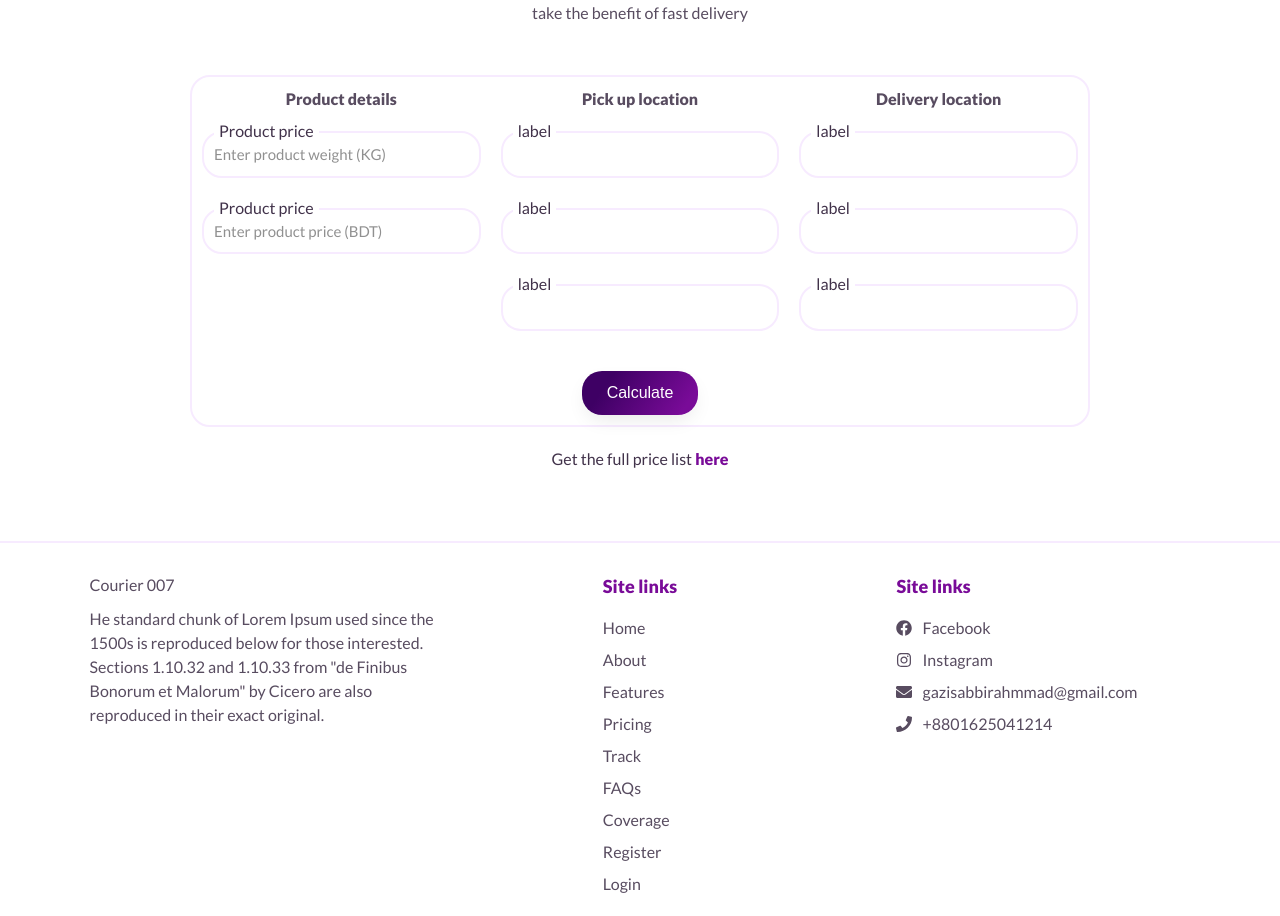
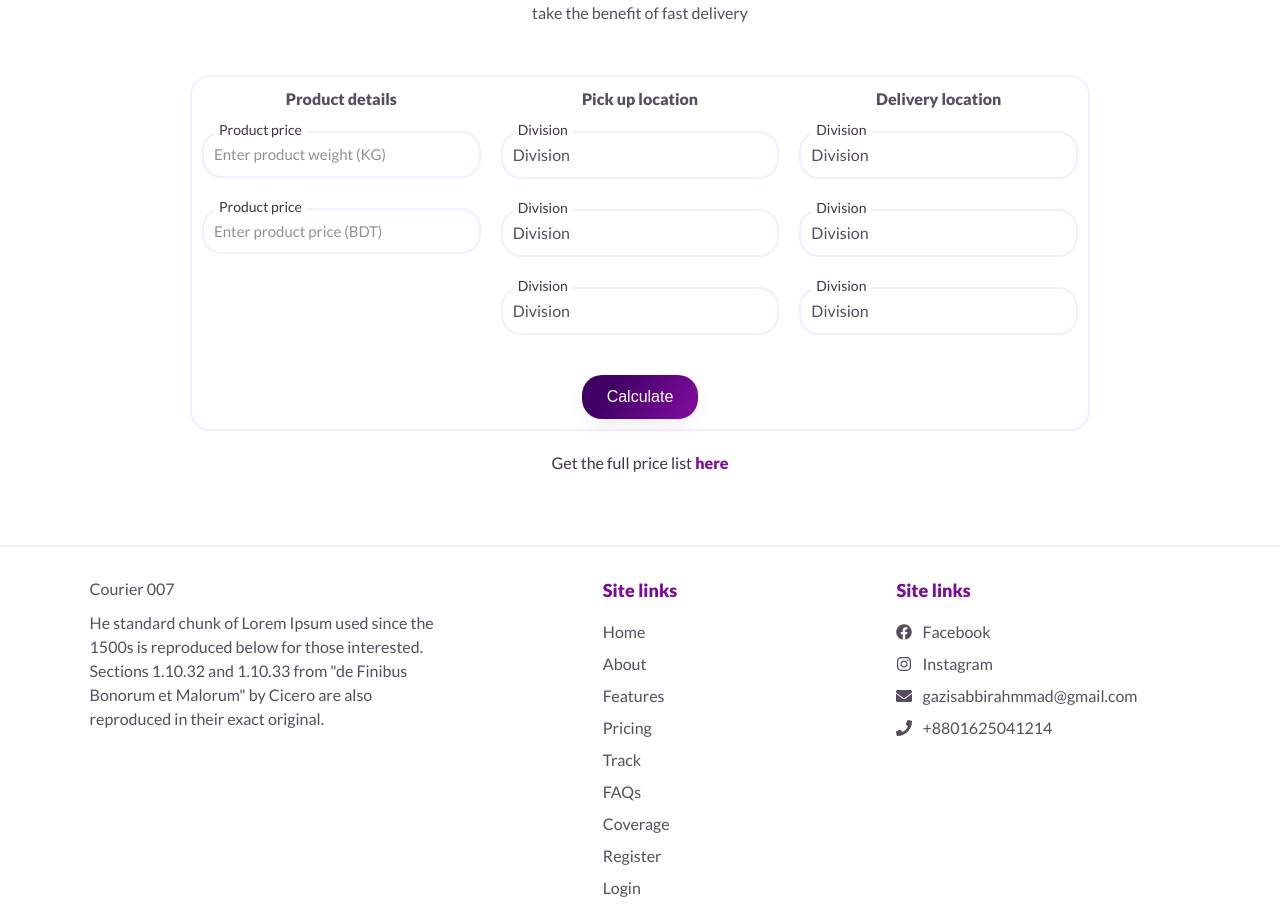
Before and after one commit to sifatulrabbi/courier-seven-webapp, a React (Create React App) app: page / in a window 1280 px wide. Shown: the part 2722-3638 px from the top of the page. Built offline with nearby package versions, Linux system fonts and the light colour scheme.

Commit message:
feat(components): add pricing calculator and dropdown menu

```diff
--- /dev/null
+++ b/src/components/address-form/address-form.jsx
@@ -0,0 +1,3 @@
+import React from "react";
+
+export function LocationForm() {}
--- /dev/null
+++ b/src/components/dropdown/dropdown.jsx
@@ -0,0 +1,43 @@
+import React from "react";
+import { v4 as uuid } from "uuid";
+
+export default function Dropdown({ title, list, updateValue }) {
+  const [name, setName] = React.useState(title);
+  const [show, setShow] = React.useState(false);
+  const [value, setValue] = React.useState("");
+
+  function toggleShow(e, value) {
+    if (value) {
+      setShow(value);
+    } else {
+      setShow((prev) => !prev);
+    }
+  }
+
+  function handleValueChange(e, data) {
+    toggleShow(e, false);
+    setName(data.name);
+    setValue(data.id);
+    updateValue(value);
+  }
+
+  return (
+    <div className="dropdown">
+      <span className="form-label">{title}</span>
+      <button className="dropdown-title" onClick={toggleShow}>
+        {name}
+      </button>
+      <ul className={`dropdown-list ${show ? "show" : "hide"}`}>
+        {list.map((data) => (
+          <li
+            key={uuid()}
+            className="dropdown-list-item"
+            onClick={(e) => handleValueChange(e, data)}
+          >
+            {data.name}
+          </li>
+        ))}
+      </ul>
+    </div>
+  );
+}
--- a/src/components/price-calculator/price-calculator.jsx
+++ b/src/components/price-calculator/price-calculator.jsx
@@ -1,9 +1,17 @@
 import React from "react";
 import Button from "../button/button";
+import Dropdown from "../dropdown/dropdown";
+
+const list = [
+  { id: "dhaka", name: "Dhaka" },
+  { id: "khulna", name: "Khulna" },
+  { id: "rajshahi", name: "Rajshahi" },
+];
 
 export default function PriceCalculator() {
   const [productWeight, setProductWeight] = React.useState("");
   const [productPrice, setProductPrice] = React.useState("");
+  const [division, setDivision] = React.useState("");
 
   function handleProductWeight(e) {
     setProductWeight(e.currentTarget.value);
@@ -28,7 +36,9 @@ export default function PriceCalculator() {
           <div className="form-group">
             <h3 className="form-title">Product details</h3>
             <div className="form-control">
-              <label htmlFor="product-price">Product price</label>
+              <label className="form-label" htmlFor="product-price">
+                Product price
+              </label>
               <input
                 type="number"
                 id="product-price"
@@ -38,7 +48,9 @@ export default function PriceCalculator() {
               />
             </div>
             <div className="form-control">
-              <label htmlFor="product-price">Product price</label>
+              <label className="form-label" htmlFor="product-price">
+                Product price
+              </label>
               <input
                 type="number"
                 id="product-price"
@@ -50,33 +62,15 @@ export default function PriceCalculator() {
           </div>
           <div className="form-group">
             <h3 className="form-title">Pick up location</h3>
-            <div className="form-control">
-              <label htmlFor="">label</label>
-              <input type="text" />
-            </div>
-            <div className="form-control">
-              <label htmlFor="">label</label>
-              <input type="text" />
-            </div>
-            <div className="form-control">
-              <label htmlFor="">label</label>
-              <input type="text" />
-            </div>
+            <Dropdown title="Division" list={list} updateValue={setDivision} />
+            <Dropdown title="Division" list={list} updateValue={setDivision} />
+            <Dropdown title="Division" list={list} updateValue={setDivision} />
           </div>
           <div className="form-group">
             <h3 className="form-title">Delivery location</h3>
-            <div className="form-control">
-              <label htmlFor="">label</label>
-              <input type="text" />
-            </div>
-            <div className="form-control">
-              <label htmlFor="">label</label>
-              <input type="text" />
-            </div>
-            <div className="form-control">
-              <label htmlFor="">label</label>
-              <input type="text" />
-            </div>
+            <Dropdown title="Division" list={list} updateValue={setDivision} />
+            <Dropdown title="Division" list={list} updateValue={setDivision} />
+            <Dropdown title="Division" list={list} updateValue={setDivision} />
           </div>
         </div>
         <Button type="submit" label="Calculate" />
--- /dev/null
+++ b/src/styles/components/_dropdown.scss
@@ -0,0 +1,70 @@
+.dropdown {
+  display: flex;
+  width: 100%;
+  position: relative;
+  margin: 1rem 0;
+
+  &-label {
+    position: absolute;
+    top: -1.2rem;
+    left: 1.2rem;
+    background-color: $white-primary;
+    padding: 0 0.5rem;
+    color: $black-primary;
+  }
+
+  &-title {
+    width: 100%;
+    color: $black-secondary;
+    text-align: start;
+    padding: 1rem;
+    border-radius: $border-radius;
+    border: 2px solid $primary-light;
+    outline: none;
+    cursor: pointer;
+    transition: border $speed ease;
+
+    &:hover {
+      border-color: $primary-main;
+    }
+  }
+
+  &-list {
+    position: absolute;
+    top: 100%;
+    width: 100%;
+    color: $black-secondary;
+    z-index: 5;
+    display: flex;
+    flex-direction: column;
+    align-items: center;
+    justify-content: center;
+    background-color: $white-primary;
+    box-shadow: $shadow-bottom;
+    border-radius: $border-radius;
+    overflow-x: hidden;
+    overflow-y: scroll;
+    max-height: 500px;
+    opacity: 0;
+    transform: translate(0, -4rem);
+    transition: transform $speed ease;
+    pointer-events: none;
+
+    &.show {
+      pointer-events: all;
+      opacity: 1;
+      transform: translate(0, 0);
+    }
+
+    &-item {
+      width: 100%;
+      text-align: start;
+      padding: 1rem;
+      cursor: pointer;
+
+      &:hover {
+        background-color: $primary-light;
+      }
+    }
+  }
+}
--- a/src/styles/components/_form-controll.scss
+++ b/src/styles/components/_form-controll.scss
@@ -25,13 +25,14 @@
       border-color: $primary-main;
     }
   }
+}
 
-  label {
+.form-label {
   position: absolute;
   top: -1.2rem;
   left: 1.2rem;
   background-color: $white-primary;
   padding: 0 0.5rem;
   color: $black-primary;
+  font-size: $font-size-caption;
 }
-}
--- a/src/styles/components/index.scss
+++ b/src/styles/components/index.scss
@@ -8,3 +8,4 @@
 @import "./price-calculator";
 @import "./pricing-section";
 @import "./form-controll";
+@import "./dropdown";
```
Also changed, not shown: src/assets/location-data.js (added, +54 -0 lines). Lines whose indentation alone changed are shown as unchanged.
